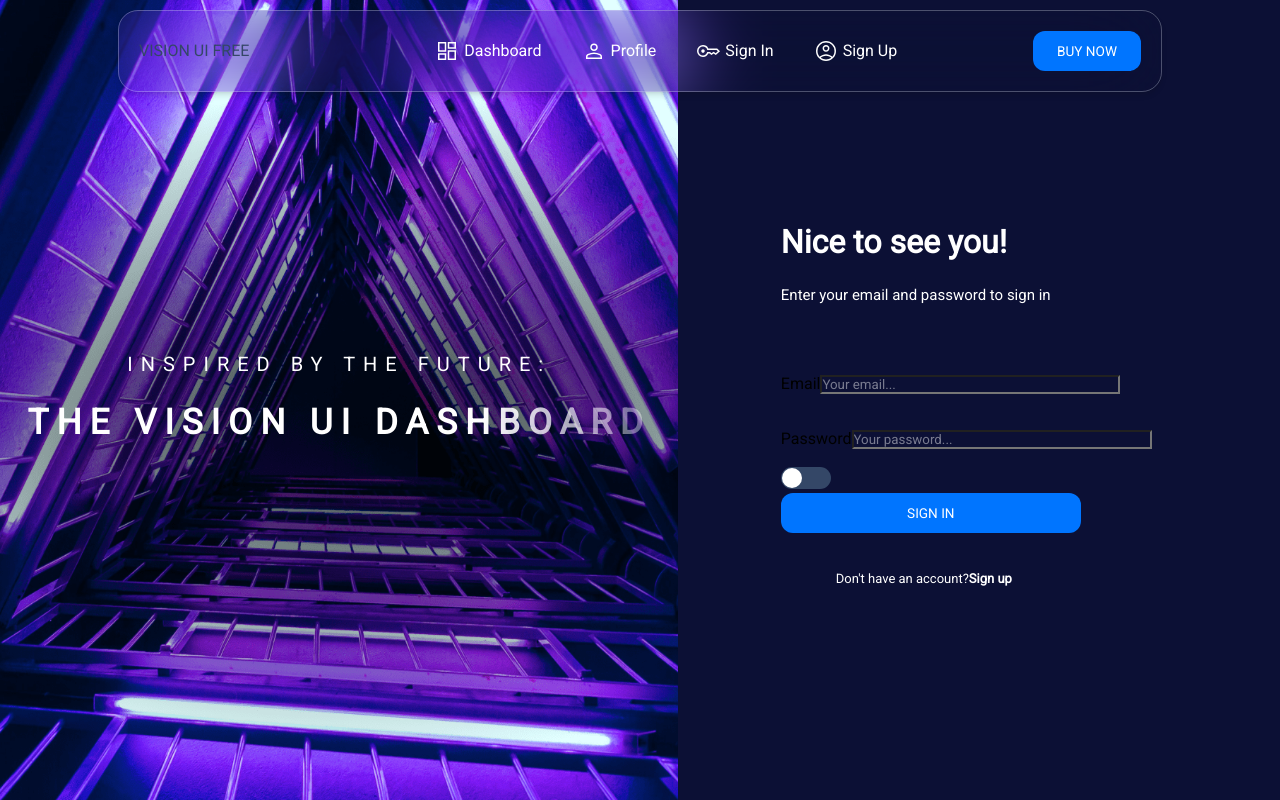
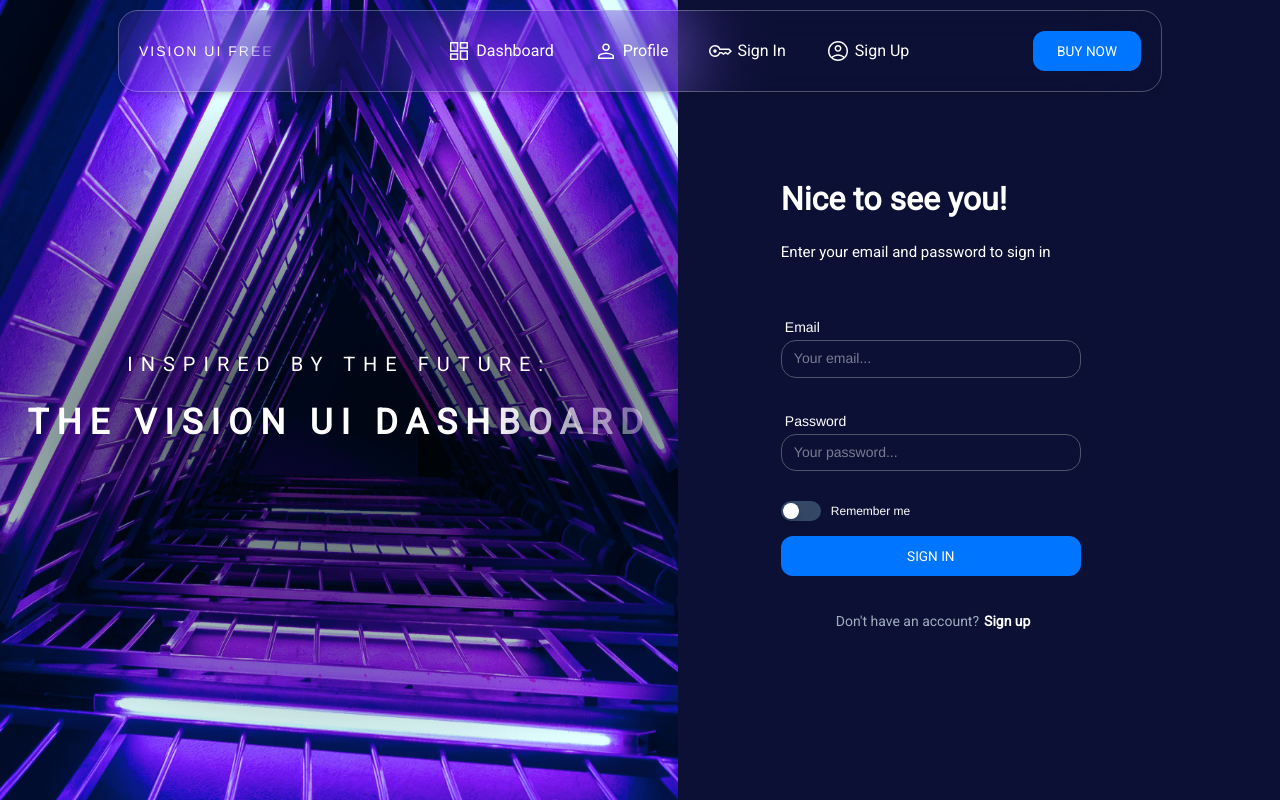
Before and after one commit to Alex-Hovsepyan/Dashboard, a React (Create React App) app: page /signIn in a window 1280 px wide. Built offline with nearby package versions, Linux system fonts and the light colour scheme; no server answers.

Commit message:
Sign In fixed, switcher added

```diff
--- a/src/Custom/CustomInput/CustomInput.js
+++ b/src/Custom/CustomInput/CustomInput.js
@@ -1,16 +1,18 @@
-import "./CustomInput.css"
+import s from "./CustomInput.module.scss";
 function CustomInput({id, label, value, type, placeholder, width, setValue}){
     return (
-      <label htmlFor={id}>{label}
+      <div className={s.inputWrapper}>
+        {label && <label className={s.label} htmlFor={id}>{label}</label>}
         <input
+          className={s.input}
           id={id}
           value={value}
           type={type}
           placeholder={placeholder}
           style={{ width: width }}
           onChange = {e => setValue(e.target.value)}
-          />
-      </label>
+        />
+      </div>
     )
 }
 
--- a/src/Custom/CustomInput/CustomInput.css
+++ b/src/Custom/CustomInput/CustomInput.module.scss
@@ -1,6 +1,6 @@
 @import url('https://fonts.googleapis.com/css2?family=Plus+Jakarta+Sans:wght@500&display=swap');
-/*
-input {
+
+.input {
     font-family: "Plus Jakarta Display", Helvetica, Arial, sans-serif;
     box-sizing: border-box;
     border-radius: 0.9375rem;
@@ -15,9 +15,11 @@ input {
     transition: box-shadow 150ms ease 0s, border-color 150ms ease 0s, padding 150ms ease 0s;
     color: rgb(255, 255, 255);
     margin-top: 8px;
+    background: transparent;
+    margin: 0 0 10px 0;
 }
 
-label {
+.label {
     margin: 0px;
     font-family: "Plus Jakarta Display", Helvetica, Arial, sans-serif;
     font-size: 0.875rem;
@@ -31,8 +33,15 @@ label {
     margin-left: 4px;
 }
 
-input:focus {
+.input:focus {
     border-color: rgba(226, 232, 240, 0.6);
     box-shadow: rgb(98 143 194) 0rem 0rem 0rem 0.125rem;
     outline: 0px;
-} */
+}
+
+input::placeholder {
+    font: inherit;
+    letter-spacing: inherit;
+    background: none;
+    font-size: 0.875rem;
+}
--- a/src/Custom/CustomSwitcher/CustomSwitcher.js
+++ b/src/Custom/CustomSwitcher/CustomSwitcher.js
@@ -1,8 +1,16 @@
+import { useState } from "react";
 import s from "./CustomSwitcher.module.scss";
 
-const CustomSwitcher = ({ checked }) => <label className={s.switch}>
-    <input type="checkbox" checked={checked} />
-    <span className={`${s.slider} ${s.round}`} />
-</label>
+const CustomSwitcher = ({ label }) => {
+    const [ checked, setChecked ] = useState(false);
+    console.log(checked)
+    return (<div className={s.switcherWrapper} >
+        <label className={s.switch}>
+            <input type="checkbox" checked={checked} onChange={() => setChecked(!checked)} />
+            <span className={`${s.slider} ${s.round}`} />
+            {label && <div className={s.label}>{label}</div>}
+        </label>
+    </div>)
+}
 
 export default CustomSwitcher;
--- a/src/Custom/CustomSwitcher/CustomSwitcher.module.scss
+++ b/src/Custom/CustomSwitcher/CustomSwitcher.module.scss
@@ -1,8 +1,10 @@
 .switch {
   position: relative;
-  display: inline-block;
-  width: 50px;
-  height: 22px;
+  width: 2.5rem;
+  height: 1.25rem;
+  display: flex;
+  align-items: center;
+  margin-bottom: 15px;
 }
 
 .switch input {
@@ -26,12 +28,14 @@
 .slider:before {
   position: absolute;
   content: "";
-  height: 20px;
-  width: 20px;
-  left: 1px;
-  bottom: 1px;
+  height: 1rem;
+  width: 1rem;
+  box-shadow: rgb(20 20 20 / 12%) 0rem 0.25rem 0.375rem -0.0625rem, rgb(20 20 20 / 7%) 0rem 0.125rem 0.25rem -0.0625rem;
+  top: 50%;
   background-color: white;
   transition: .4s;
+  left: 10px;
+  transform: translate(-50%, -50%);
 }
 
 input:checked + .slider {
@@ -43,7 +47,7 @@ input:focus + .slider {
 }
 
 input:checked + .slider:before {
-  transform: translateX(28px);
+  transform: translate(12px, -50%);
 }
 
 /* Rounded sliders */
@@ -54,3 +58,21 @@ input:checked + .slider:before {
 .slider.round:before {
   border-radius: 50%;
 }
+
+.switcherWrapper {
+
+  .label {
+    position: relative;
+    left: 50px;
+    margin: 0px;
+    font-family: "Plus Jakarta Display", Helvetica, Arial, sans-serif;
+    font-size: 0.75rem;
+    line-height: 1.25;
+    opacity: 1;
+    color: rgb(255, 255, 255);
+    font-weight: 500;
+    cursor: pointer;
+    display: block;
+    white-space: nowrap;
+  }
+}
--- a/src/Header/HeaderItem/header.module.scss
+++ b/src/Header/HeaderItem/header.module.scss
@@ -54,3 +54,18 @@ ul {
     text-decoration: none;
     color: white;
 }
+
+.logo_container {
+    font-family: "Plus Jakarta Display", Helvetica, Arial, sans-serif;
+    font-size: 0.875rem;
+    line-height: 1.5;
+    letter-spacing: 2px;
+    opacity: 1;
+    font-weight: 500;
+    background-image: linear-gradient(97.89deg, rgb(255, 255, 255) 70.67%, rgba(117, 122, 140, 0) 108.55%);
+    display: inline-block;
+    background-clip: text;
+    -webkit-text-fill-color: transparent;
+    position: relative;
+    z-index: 1;
+}
--- a/src/SignIn/SignIn.css
+++ b/src/SignIn/SignIn.css
@@ -28,20 +28,26 @@
 .inputsAndButton{
     width: 100%;
 }
-.inputsAndButton input{
-    margin: 18px 0;
-    background-color: transparent;
-}
 .links {
     width: 100%;
     font-size: 13px;
-    color: #fff;
     margin: 35px 55px;
+    font-family: "Plus Jakarta Display", Helvetica, Arial, sans-serif;
+    font-size: 0.875rem;
+    line-height: 1.5;
+    opacity: 1;
+    text-transform: none;
+    vertical-align: unset;
+    text-decoration: none;
+    color: rgb(160, 174, 192);
+    font-weight: 400;
+
 }
 .links a{
     color: #fff;
     font-weight: bold;
     text-decoration: none;
+    margin-left: 5px;
 }
 
 @media screen and (max-width: 1024px){
@@ -61,9 +67,6 @@
         width: 100%;
         text-align: center;
     }
-    .inputsAndButton input{
-        margin: 18px auto;
-    }
     .links {
         margin: 35px auto;
     }
--- a/src/SignIn/SignIn.js
+++ b/src/SignIn/SignIn.js
@@ -59,9 +59,25 @@ return (
                     setPassword('')
                 }
                 }}>
-                <CustomInput value={email} label={"Email"} width={300} placeholder={"Your email..."} type ={'text'} setValue = {setEmail}/>
-                <CustomInput value={password} label={"Password"} width={300} placeholder={"Your password..."} type ={'password'} setValue = {setPassword} />
-                <CustomSwitcher checked={false} />
+                <div style={{marginBottom: 30}}>
+                    <CustomInput
+                        value={email}
+                        label={"Email"}
+                        width={300}
+                        placeholder={"Your email..."}
+                        type ={'text'}
+                        setValue = {setEmail}/>
+                </div>
+                <div style={{marginBottom: 30}}>
+                    <CustomInput
+                        value={password}
+                        label={"Password"}
+                        width={300}
+                        placeholder={"Your password..."}
+                        type ={'password'}
+                        setValue = {setPassword} />
+                </div>
+                <CustomSwitcher label={"Remember me"} />
                 <CustomButton value={"sign in"} width={300}/>
 
             </form>
```
